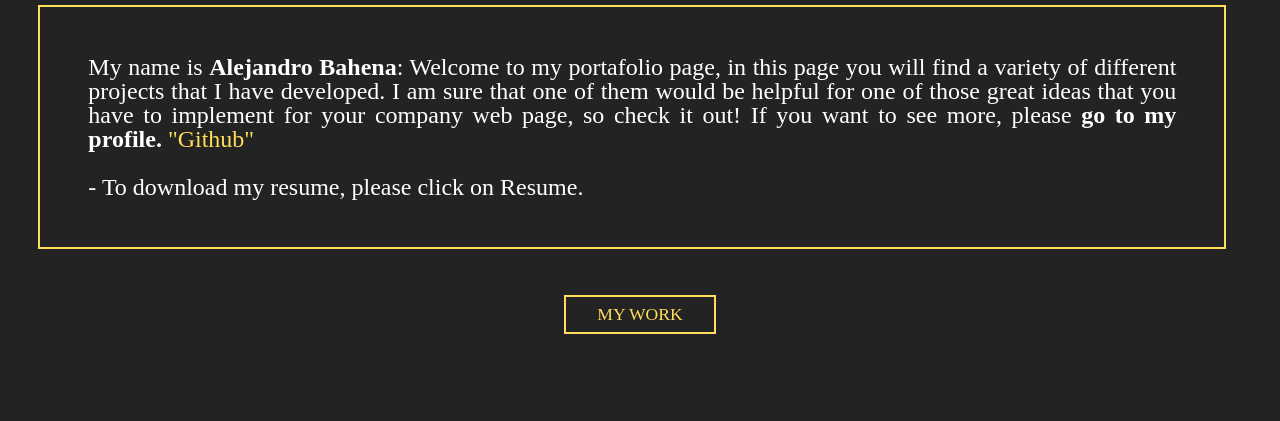
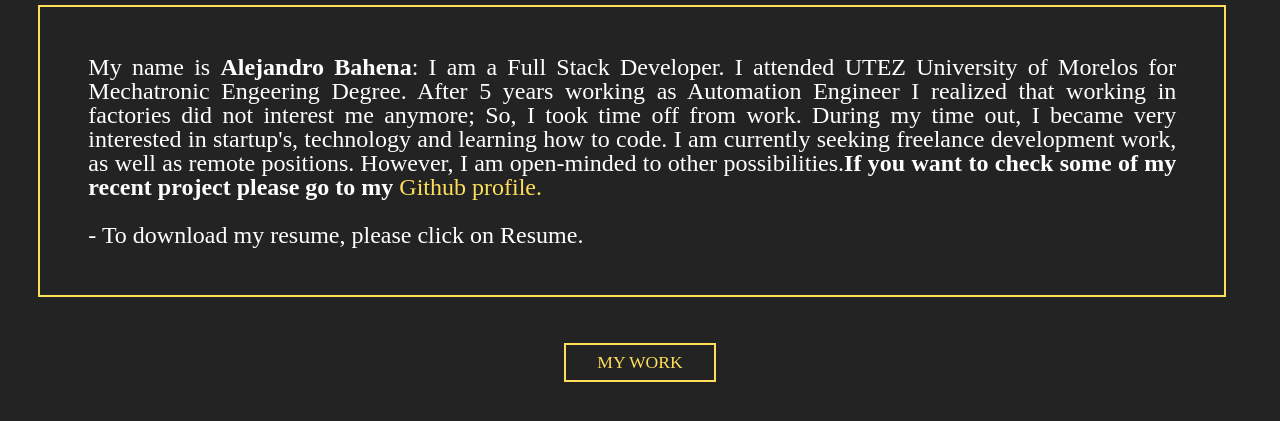
Before and after one commit to alex-bahena/Alejandro-s-Portfolio, a plain HTML site: page index.html in a window 1280 px wide. Shown: the part 401-822 px from the top of the page. Drawn offline with Linux system fonts and the light colour scheme.

Commit message:
About me update

```diff
--- a/index.html
+++ b/index.html
@@ -36,13 +36,12 @@
                 <section class="about">
                     <div class="home-about-texbox">
                         <h1 id="about">Who I am</h1>
-                        <p>My name is <strong>Alejandro Bahena</strong>: Welcome to my portafolio page,
-                            in this page you will find a variety of different projects that I have developed.
-                            I am sure that one of them would be helpful for one of those great ideas that you have to
-                            implement
-                            for your company web page, so check it out! If you want to see more, please <strong>go to my
-                                profile.</strong>
-                            <a target="_blank" href="https://github.com/AlejandroBahSan/">"Github"</a>
+                        <p>My name is <strong>Alejandro Bahena</strong>: I am a Full Stack Developer.
+                            I attended UTEZ University of Morelos for Mechatronic Engeering Degree. After 5 years working as Automation Engineer I realized that working in factories
+                            did not interest me anymore; So, I took time off from work. During my time out, I became very interested in startup's, technology and learning how to code. I am currently seeking freelance
+                            development work, as well as remote positions. However, I am open-minded to other possibilities.<strong>If you want to check some of my recent project
+                            please go to my</strong>
+                            <a target="_blank" href="https://github.com/AlejandroBahSan/">Github profile.</a>
                         </p></br>
 
                         <p>- To download my resume, please click on Resume.</p>
```
